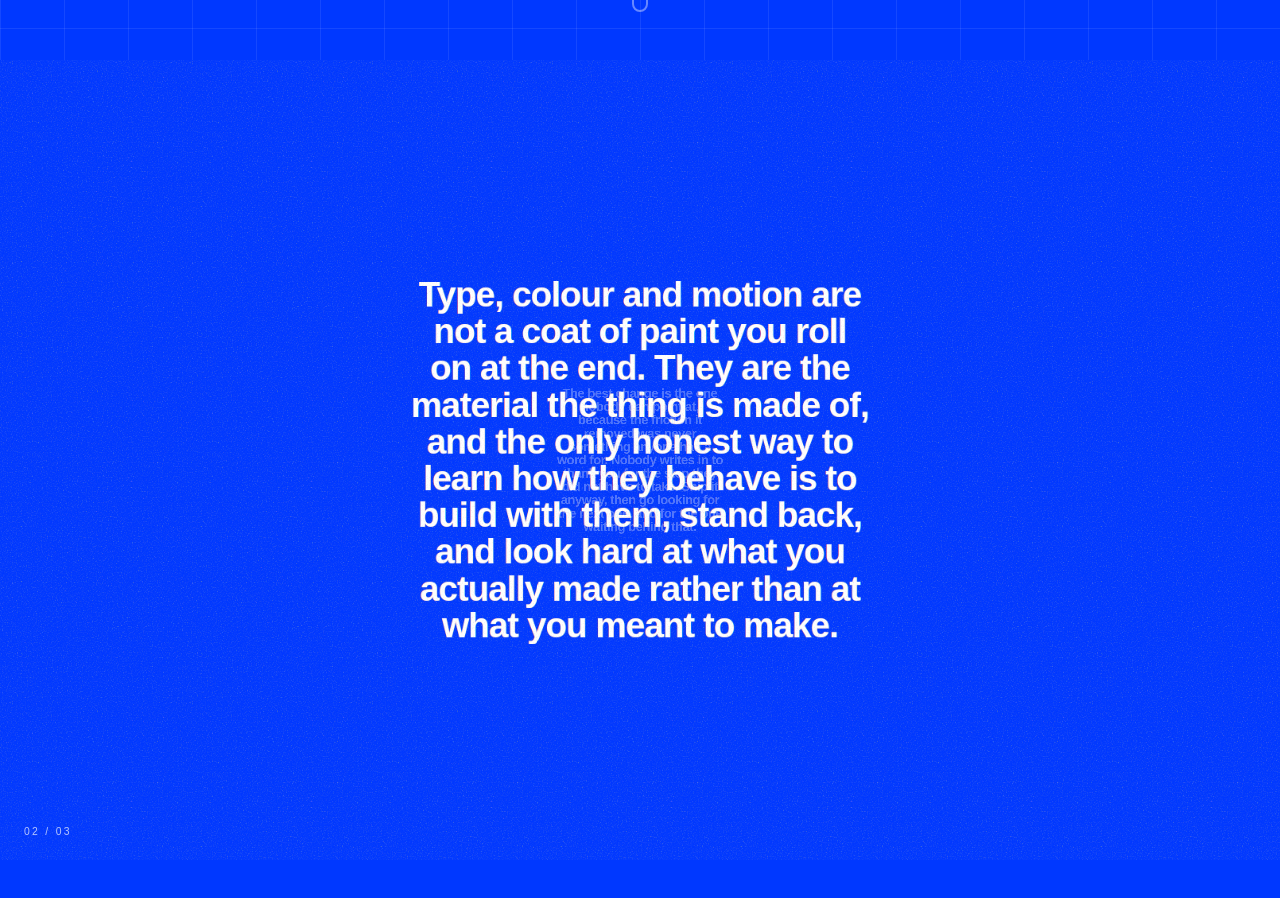
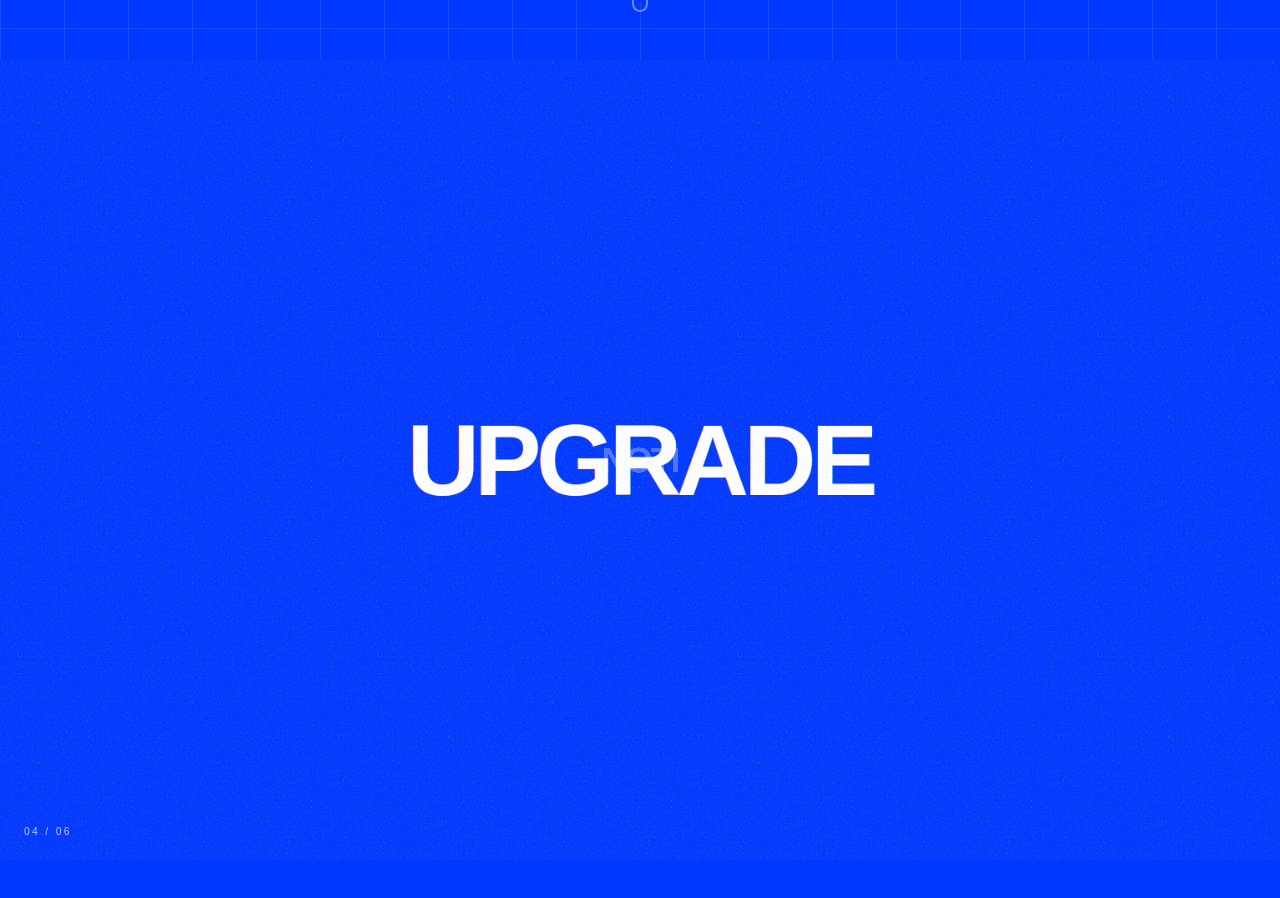
Before and after one commit to alzabirr/blue_samurai, a Next.js app: page / in a window 1280 px wide. Shown: the part 740-1638 px from the top of the page. Built offline with nearby package versions, Linux system fonts and the light colour scheme.

Commit message:
feat: show snappy big font project showcase on scroll

```diff
--- a/components/ui/hero.tsx
+++ b/components/ui/hero.tsx
@@ -34,6 +34,15 @@ const ArrowBlack2 = () => (
   </svg>
 );
 
+
+const PROJECT_SECTIONS = [
+  "Medi reminder",
+  "Krabby",
+  "Nappy",
+  "Upgrade",
+  "Noti",
+  "Owly",
+];
 
 export const Component = () => {
   return (
@@ -101,13 +110,15 @@ export const Component = () => {
         </div>
       </header>
 
-      {/* Interactive Scroll Burn Section */}
+      {/* Interactive Scroll Burn Section - Snappy Big Font Showcase */}
       <section className="relative z-10 w-full">
         <ScrollBurnText
+          sections={PROJECT_SECTIONS}
           className="bg-[#0038FF] text-white"
           textClassName="text-white"
-          runway="120vh"
-          hint="scroll down"
+          columnClassName="w-full max-w-5xl text-center text-[clamp(3.5rem,14vw,7.5rem)] font-black uppercase tracking-tighter leading-[0.92]"
+          runway="70vh"
+          hint={null}
         />
       </section>
 
--- a/components/ui/scroll-burn-text.tsx
+++ b/components/ui/scroll-burn-text.tsx
@@ -23,6 +23,7 @@ export interface ScrollBurnTextProps {
   container?: React.RefObject<HTMLElement | null>;
   className?: string;
   textClassName?: string;
+  columnClassName?: string;
 }
 
 /**
@@ -86,6 +87,7 @@ export function ScrollBurnText({
   container,
   className,
   textClassName,
+  columnClassName,
 }: ScrollBurnTextProps) {
   const prefersReducedMotion = useReducedMotion();
   const runwayRef = React.useRef<HTMLDivElement>(null);
@@ -248,7 +250,8 @@ export function ScrollBurnText({
   // reading distance, and stepping the size while the column scales smoothly
   // leaves it a third of the height it should be between two breakpoints.
   const column = cn(
-    "relative w-[min(84vw,36rem)] text-center text-[clamp(1.25rem,6.5vw,2.75rem)] font-bold leading-[1.05] tracking-tight",
+    "relative text-center tracking-tight",
+    columnClassName || "w-[min(84vw,36rem)] text-[clamp(1.25rem,6.5vw,2.75rem)] font-bold leading-[1.05]",
     textClassName || "text-foreground",
   );
 
```
